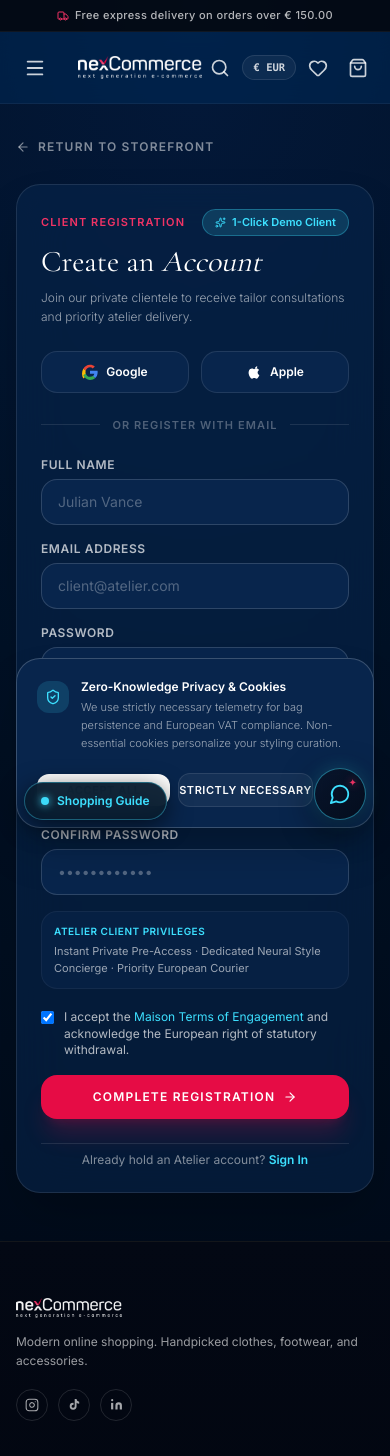
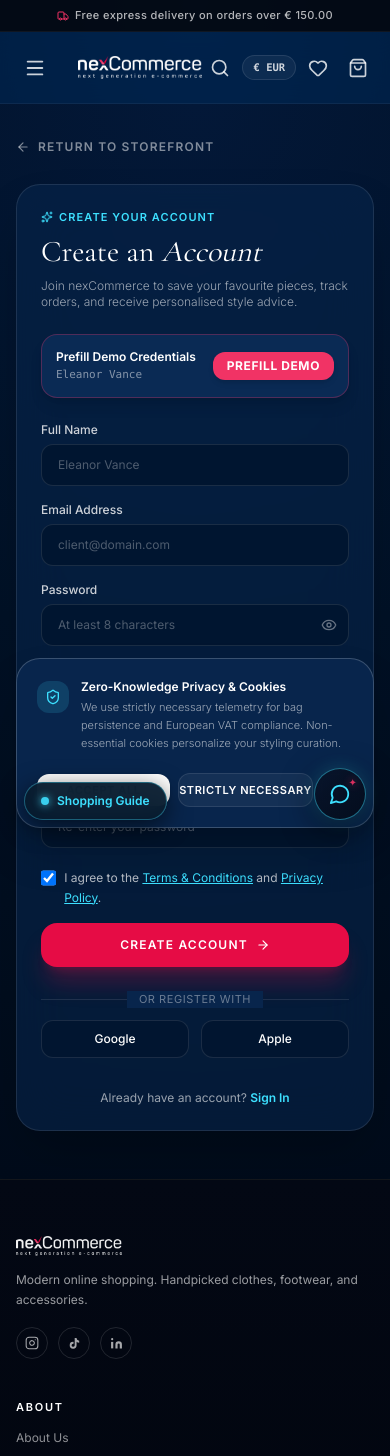
Before and after one commit to mustaquimrafid-bs23/nexcommerce.demo, a Next.js app: page /signup in a window 390 px wide. Shown: the top 1456 px of the page. Built offline with nearby package versions, Linux system fonts and the light colour scheme.

Commit message:
feat(auth): elevate Client Sign-Up with real-time password strength meter, clean UK copy, and success view

```diff
--- a/app/signup/page.tsx
+++ b/app/signup/page.tsx
@@ -3,14 +3,14 @@
 import React, { useState, Suspense } from 'react';
 import Link from 'next/link';
 import { useRouter, useSearchParams } from 'next/navigation';
-import { Eye, EyeOff, Sparkles, ArrowRight, AlertCircle, CheckCircle2 } from 'lucide-react';
+import { Eye, EyeOff, Sparkles, ArrowRight, AlertCircle, CheckCircle2, ShoppingBag, User } from 'lucide-react';
 import { AuthLayout } from '@/components/auth/AuthLayout';
 import { PasswordStrengthMeter } from '@/components/auth/PasswordStrengthMeter';
 
 function SignUpContent() {
   const router = useRouter();
   const searchParams = useSearchParams();
-  const nextUrl = searchParams.get('next') || '/account';
+  const nextUrl = searchParams?.get('next') || '/account';
 
   const [fullName, setFullName] = useState('');
   const [email, setEmail] = useState('');
@@ -23,8 +23,8 @@ function SignUpContent() {
   const [isSuccess, setIsSuccess] = useState(false);
 
   const handleQuickDemo = () => {
-    setFullName('Julian Vance');
-    setEmail('julian.vance@atelier-client.de');
+    setFullName('Eleanor Vance');
+    setEmail('eleanor.vance@nexcommerce.ai');
     setPassword('Atelier2026!');
     setConfirmPassword('Atelier2026!');
     setError(null);
@@ -82,7 +82,7 @@ function SignUpContent() {
     }
 
     if (!agreeTerms) {
-      setError('Please accept the Maison Terms of Engagement.');
+      setError('Please accept the Terms & Conditions and Privacy Policy.');
       return;
     }
 
@@ -107,33 +107,37 @@ function SignUpContent() {
 
   if (isSuccess) {
     return (
-      <div className="space-y-6 text-center py-8 max-w-md mx-auto">
-        <div className="w-16 h-16 rounded-full bg-accent-cyan/15 border border-accent-cyan/30 text-accent-cyan mx-auto flex items-center justify-center">
+      <div className="space-y-6 w-full max-w-md mx-auto text-center py-4">
+        <div className="w-16 h-16 rounded-3xl bg-accent-cyan/15 text-accent-cyan flex items-center justify-center mx-auto border border-accent-cyan/30 shadow-2xl">
           <CheckCircle2 size={32} />
         </div>
 
         <div className="space-y-2">
+          <span className="text-[11px] font-semibold uppercase tracking-widest text-accent-cyan">
+            Membership Activated
+          </span>
           <h2 className="font-editorial text-3xl sm:text-4xl text-white font-normal">
-            Welcome to the <span className="italic font-normal">Maison</span>
+            Welcome, <span className="italic font-normal">{fullName || 'Client'}</span>
           </h2>
-          <p className="text-xs text-white/60 leading-relaxed font-light">
-            Your client profile has been cryptographically provisioned. You now have full access to private pre-orders, bespoke styling, and continental delivery.
+          <p className="text-xs sm:text-sm text-white/70 font-light max-w-sm mx-auto leading-relaxed">
+            Your account has been created. You can now access tailored collections, saved pieces, and 24/7 style advisory.
           </p>
         </div>
 
-        <div className="pt-4 flex flex-col gap-3">
-          <button
-            type="button"
-            onClick={() => router.push(nextUrl)}
-            className="w-full py-3.5 rounded-2xl bg-accent-crimson hover:bg-accent-crimson/90 text-white text-xs font-semibold uppercase tracking-widest transition-all cursor-pointer shadow-xl shadow-accent-crimson/20"
+        <div className="pt-4 flex flex-col sm:flex-row gap-3 justify-center">
+          <Link
+            href="/account"
+            className="px-6 py-3.5 rounded-2xl bg-accent-crimson hover:bg-accent-crimson/90 text-white text-xs font-semibold uppercase tracking-widest transition-all shadow-xl shadow-accent-crimson/25 flex items-center justify-center gap-2"
           >
-            Enter Client Suite
-          </button>
+            <User size={14} />
+            <span>Go to My Account</span>
+          </Link>
           <Link
-            href="/profile"
-            className="w-full py-3 rounded-2xl bg-surface-card border border-white/10 hover:border-white/20 text-white text-xs font-medium transition-all text-center"
+            href="/category"
+            className="px-6 py-3.5 rounded-2xl bg-surface-navy border border-white/15 hover:border-white/30 text-white text-xs font-semibold uppercase tracking-widest transition-all flex items-center justify-center gap-2"
           >
-            Calibrate Your Style DNA (Optional)
+            <ShoppingBag size={14} />
+            <span>Explore Catalog</span>
           </Link>
         </div>
       </div>
@@ -144,191 +148,187 @@ function SignUpContent() {
     <div className="space-y-6 w-full max-w-md mx-auto">
       {/* Header */}
       <div className="space-y-2">
-        <div className="flex items-center justify-between">
-          <span className="text-[11px] font-semibold uppercase tracking-widest text-accent-pink">
-            Client Registration
+        <span className="text-[11px] font-semibold uppercase tracking-widest text-accent-cyan flex items-center gap-1.5">
+          <Sparkles size={12} />
+          <span>Create Your Account</span>
         </span>
-          <button
-            id="quickDemoBtn"
-            type="button"
-            onClick={handleQuickDemo}
-            className="inline-flex items-center gap-1.5 px-3 py-1 rounded-full bg-accent-cyan/15 hover:bg-accent-cyan/25 border border-accent-cyan/30 text-[11px] font-semibold text-accent-cyan transition-colors cursor-pointer"
-          >
-            <Sparkles size={11} />
-            <span>1-Click Demo Client</span>
-          </button>
-        </div>
-
         <h1 className="font-editorial text-3xl sm:text-4xl text-white font-normal">
           Create an <span className="italic font-normal">Account</span>
         </h1>
-        <p className="text-xs text-white/60 leading-relaxed font-light">
-          Join our private clientele to receive tailor consultations and priority atelier delivery.
+        <p className="text-xs sm:text-sm text-white/60 font-light">
+          Join nexCommerce to save your favourite pieces, track orders, and receive personalised style advice.
         </p>
+      </div>
+
+      {/* 1-Click Demo Fill Pill */}
+      <div className="p-3.5 rounded-2xl bg-surface-navy border border-accent-pink/30 flex items-center justify-between gap-3 shadow-lg">
+        <div className="space-y-0.5">
+          <div className="text-xs font-semibold text-white">Prefill Demo Credentials</div>
+          <div className="text-[11px] text-white/50 font-mono">Eleanor Vance</div>
+        </div>
+        <button
+          type="button"
+          onClick={handleQuickDemo}
+          className="px-3.5 py-1.5 rounded-xl bg-accent-pink text-white hover:opacity-90 text-xs font-bold uppercase tracking-wider transition-all cursor-pointer shadow-md hover:scale-105"
+        >
+          Prefill Demo
+        </button>
       </div>
 
       {/* Error Alert */}
       {error && (
-        <div className="p-3.5 rounded-2xl bg-rose-950/60 border border-rose-500/30 text-rose-300 text-xs flex items-center gap-2.5">
-          <AlertCircle size={15} className="shrink-0" />
+        <div className="p-3.5 rounded-2xl bg-accent-crimson/15 border border-accent-crimson/40 text-xs text-white flex items-center gap-2.5">
+          <AlertCircle size={15} className="text-accent-pink shrink-0" />
           <span>{error}</span>
         </div>
       )}
 
-      {/* SSO Buttons */}
-      <div className="grid grid-cols-2 gap-3">
-        <button
-          type="button"
-          onClick={() => handleSso('Google')}
-          className="p-3 rounded-2xl bg-surface-card border border-white/10 hover:border-white/25 text-white text-xs font-semibold flex items-center justify-center gap-2 transition-all cursor-pointer hover:bg-white/[0.04]"
-        >
-          <svg className="w-4 h-4" viewBox="0 0 24 24">
-            <path
-              fill="#EA4335"
-              d="M12 5c1.6 0 3 .6 4.1 1.7l3.1-3.1C17.3 1.8 14.8 1 12 1 7.5 1 3.7 3.6 1.9 7.3l3.7 2.9C6.5 7.3 9 5 12 5z"
-            />
-            <path
-              fill="#4285F4"
-              d="M23.5 12.3c0-.8-.1-1.6-.2-2.3H12v4.5h6.5c-.3 1.5-1.1 2.8-2.4 3.7l3.7 2.9c2.2-2 3.7-5 3.7-8.8z"
-            />
-            <path
-              fill="#FBBC05"
-              d="M5.6 14.8c-.2-.7-.4-1.5-.4-2.3s.2-1.6.4-2.3L1.9 7.3C.7 9.7 0 12 0 14.5s.7 4.8 1.9 7.2l3.7-2.9z"
-            />
-            <path
-              fill="#34A853"
-              d="M12 24c3.2 0 6-1.1 8-3l-3.7-2.9c-1.1.7-2.5 1.2-4.3 1.2-3 0-5.5-2.3-6.4-5.2L1.9 17C3.7 20.7 7.5 24 12 24z"
-            />
-          </svg>
-          <span>Google</span>
-        </button>
-
-        <button
-          type="button"
-          onClick={() => handleSso('Apple')}
-          className="p-3 rounded-2xl bg-surface-card border border-white/10 hover:border-white/25 text-white text-xs font-semibold flex items-center justify-center gap-2 transition-all cursor-pointer hover:bg-white/[0.04]"
-        >
-          <svg className="w-4 h-4 fill-current" viewBox="0 0 24 24">
-            <path d="M18.71 19.5c-.83 1.24-1.71 2.45-3.05 2.47-1.34.03-1.77-.79-3.29-.79-1.53 0-2 .77-3.27.82-1.31.05-2.3-1.32-3.14-2.53C4.25 17 2.94 12.45 4.7 9.39c.87-1.52 2.43-2.48 4.12-2.51 1.28-.02 2.5.87 3.29.87.78 0 2.26-1.07 3.81-.91.65.03 2.47.26 3.64 1.98-.09.06-2.17 1.28-2.15 3.81.03 3.02 2.65 4.03 2.68 4.04-.03.07-.42 1.44-1.38 2.83M15.97 6.38c.62-.76 1.05-1.81.93-2.87-.91.04-2.02.61-2.67 1.37-.58.67-1.08 1.75-.95 2.78 1.02.08 2.06-.52 2.69-1.28z" />
-          </svg>
-          <span>Apple</span>
-        </button>
-      </div>
-
-      <div className="flex items-center gap-3">
-        <div className="h-px flex-1 bg-white/10" />
-        <span className="text-[11px] font-semibold tracking-widest uppercase text-white/30">Or register with email</span>
-        <div className="h-px flex-1 bg-white/10" />
-      </div>
-
-      {/* Main Registration Form */}
+      {/* Form */}
       <form onSubmit={handleSubmit} className="space-y-4">
+        {/* Full Name Field */}
         <div className="space-y-1.5">
-          <label className="text-xs font-semibold uppercase tracking-wider text-white/70 block">
+          <label className="text-xs font-medium text-white/80 block">
             Full Name
           </label>
           <input
             type="text"
             value={fullName}
             onChange={(e) => setFullName(e.target.value)}
-            placeholder="Julian Vance"
-            className="w-full px-4 py-3 rounded-2xl bg-surface-card border border-white/15 focus:border-accent-pink/60 text-white placeholder-white/30 text-sm outline-none transition-all"
+            placeholder="Eleanor Vance"
+            required
+            className="w-full px-4 py-3 rounded-xl bg-obsidian-950/80 border border-white/10 text-white text-xs placeholder:text-white/30 focus:border-accent-cyan focus:outline-none transition-colors"
           />
         </div>
 
+        {/* Email Field */}
         <div className="space-y-1.5">
-          <label className="text-xs font-semibold uppercase tracking-wider text-white/70 block">
+          <label className="text-xs font-medium text-white/80 block">
             Email Address
           </label>
           <input
             type="email"
             value={email}
             onChange={(e) => setEmail(e.target.value)}
-            placeholder="client@atelier.com"
-            className="w-full px-4 py-3 rounded-2xl bg-surface-card border border-white/15 focus:border-accent-pink/60 text-white placeholder-white/30 text-sm outline-none transition-all"
+            placeholder="client@domain.com"
+            required
+            className="w-full px-4 py-3 rounded-xl bg-obsidian-950/80 border border-white/10 text-white text-xs placeholder:text-white/30 focus:border-accent-cyan focus:outline-none transition-colors"
           />
         </div>
 
+        {/* Password Field */}
         <div className="space-y-1.5">
-          <label className="text-xs font-semibold uppercase tracking-wider text-white/70 block">
+          <div className="flex items-center justify-between text-xs">
+            <label className="font-medium text-white/80">
               Password
             </label>
+          </div>
           <div className="relative">
             <input
               type={showPassword ? 'text' : 'password'}
               value={password}
               onChange={(e) => setPassword(e.target.value)}
-              placeholder="••••••••••••"
-              className="w-full px-4 py-3 pr-11 rounded-2xl bg-surface-card border border-white/15 focus:border-accent-pink/60 text-white placeholder-white/30 text-sm outline-none transition-all"
+              placeholder="At least 8 characters"
+              required
+              className="w-full px-4 py-3 rounded-xl bg-obsidian-950/80 border border-white/10 text-white text-xs placeholder:text-white/30 focus:border-accent-cyan focus:outline-none transition-colors pr-10"
             />
             <button
               type="button"
               onClick={() => setShowPassword(!showPassword)}
-              className="absolute right-3.5 top-1/2 -translate-y-1/2 text-white/40 hover:text-white transition-colors"
+              className="absolute right-3 top-1/2 -translate-y-1/2 text-white/40 hover:text-white transition-colors"
+              aria-label={showPassword ? 'Hide password' : 'Show password'}
             >
               {showPassword ? <EyeOff size={16} /> : <Eye size={16} />}
             </button>
           </div>
-          {/* Live Strength Meter */}
+          {/* Real-Time Password Strength Meter */}
           <PasswordStrengthMeter password={password} />
         </div>
 
-        <div className="space-y-1.5">
-          <label className="text-xs font-semibold uppercase tracking-wider text-white/70 block">
+        {/* Confirm Password Field */}
+        <div className="space-y-1.5 pt-1">
+          <label className="text-xs font-medium text-white/80 block">
             Confirm Password
           </label>
           <input
-            type="password"
+            type={showPassword ? 'text' : 'password'}
             value={confirmPassword}
             onChange={(e) => setConfirmPassword(e.target.value)}
-            placeholder="••••••••••••"
-            className="w-full px-4 py-3 rounded-2xl bg-surface-card border border-white/15 focus:border-accent-pink/60 text-white placeholder-white/30 text-sm outline-none transition-all"
+            placeholder="Re-enter your password"
+            required
+            className="w-full px-4 py-3 rounded-xl bg-obsidian-950/80 border border-white/10 text-white text-xs placeholder:text-white/30 focus:border-accent-cyan focus:outline-none transition-colors"
           />
         </div>
 
-        <div className="p-3 rounded-2xl bg-surface-navy/40 border border-white/5 space-y-1 text-[11px] text-white/60">
-          <div className="font-semibold text-accent-cyan uppercase tracking-wider text-[10px]">
-            Atelier Client Privileges
-          </div>
-          <p>
-            Instant Private Pre-Access &middot; Dedicated Neural Style Concierge &middot; Priority European Courier
-          </p>
-        </div>
-
-        <div className="pt-1">
-          <label className="flex items-start gap-2.5 text-xs text-white/70 cursor-pointer">
+        {/* Terms Agreement */}
+        <div className="flex items-start gap-2 pt-1">
           <input
             type="checkbox"
+            id="agreeTerms"
             checked={agreeTerms}
             onChange={(e) => setAgreeTerms(e.target.checked)}
-              className="mt-0.5 rounded bg-surface-card border-white/20 text-accent-pink focus:ring-0"
+            className="w-4 h-4 rounded bg-obsidian-950 border border-white/20 text-accent-pink focus:ring-0 cursor-pointer mt-0.5"
           />
-            <span className="leading-snug">
-              I accept the <Link href="/terms" className="text-accent-cyan hover:underline">Maison Terms of Engagement</Link> and acknowledge the European right of statutory withdrawal.
-            </span>
+          <label htmlFor="agreeTerms" className="text-xs text-white/70 cursor-pointer select-none leading-relaxed">
+            I agree to the{' '}
+            <Link href="/terms" className="text-accent-cyan underline hover:text-white">
+              Terms &amp; Conditions
+            </Link>{' '}
+            and{' '}
+            <Link href="/privacy" className="text-accent-cyan underline hover:text-white">
+              Privacy Policy
+            </Link>
+            .
           </label>
         </div>
 
+        {/* Submit Button */}
         <button
           type="submit"
           disabled={isLoading}
-          className="w-full py-3.5 rounded-2xl bg-accent-crimson hover:bg-accent-crimson/90 disabled:opacity-50 text-white text-xs font-semibold uppercase tracking-widest flex items-center justify-center gap-2 transition-all shadow-xl shadow-accent-crimson/20 cursor-pointer"
+          className="w-full py-3.5 rounded-2xl bg-accent-crimson hover:bg-accent-crimson/90 text-white text-xs font-semibold uppercase tracking-widest transition-all cursor-pointer shadow-xl shadow-accent-crimson/25 flex items-center justify-center gap-2 disabled:opacity-50 hover:scale-[1.02]"
         >
           {isLoading ? (
-            <span>Creating Atelier Identity...</span>
+            <span>Creating account...</span>
           ) : (
             <>
-              <span>Complete Registration</span>
+              <span>Create Account</span>
               <ArrowRight size={14} />
             </>
           )}
         </button>
       </form>
 
+      {/* Alternative Social SSO */}
+      <div className="space-y-3 pt-2">
+        <div className="relative flex items-center justify-center">
+          <div className="border-t border-white/10 w-full" />
+          <span className="bg-surface-card px-3 text-[11px] text-white/40 uppercase tracking-wider absolute">
+            Or register with
+          </span>
+        </div>
+
+        <div className="grid grid-cols-2 gap-3 pt-2">
+          <button
+            type="button"
+            onClick={() => handleSso('Google')}
+            className="py-2.5 px-4 rounded-xl bg-obsidian-950/70 border border-white/10 hover:border-white/25 text-white text-xs font-medium flex items-center justify-center gap-2 transition-all cursor-pointer"
+          >
+            <span>Google</span>
+          </button>
+          <button
+            type="button"
+            onClick={() => handleSso('Apple')}
+            className="py-2.5 px-4 rounded-xl bg-obsidian-950/70 border border-white/10 hover:border-white/25 text-white text-xs font-medium flex items-center justify-center gap-2 transition-all cursor-pointer"
+          >
+            <span>Apple</span>
+          </button>
+        </div>
+      </div>
+
       {/* Switch to Sign In */}
-      <div className="pt-2 text-center text-xs text-white/50 border-t border-white/10">
-        <span>Already hold an Atelier account? </span>
-        <Link href={`/signin${nextUrl ? `?next=${encodeURIComponent(nextUrl)}` : ''}`} className="text-accent-cyan font-semibold hover:underline">
+      <div className="text-center pt-2 text-xs text-white/60">
+        Already have an account?{' '}
+        <Link href="/signin" className="text-accent-cyan hover:underline font-semibold">
           Sign In
         </Link>
       </div>
@@ -338,14 +338,15 @@ function SignUpContent() {
 
 export default function SignUpPage() {
   return (
+    <Suspense fallback={<div className="min-h-screen flex items-center justify-center text-white">Loading...</div>}>
       <AuthLayout
-      quote="Simplicity is the keynote of all true elegance."
+        mode="signup"
+        quote="Fashion fades, only style remains the same."
         quoteAuthor="Coco Chanel"
-      mode="signup"
+        heroImage="/assets/images/lifestyle/auth_lifestyle.jpg"
       >
-      <Suspense fallback={<div className="p-8 text-center text-white/50 text-sm">Loading Client Portal...</div>}>
         <SignUpContent />
+      </AuthLayout>
     </Suspense>
-    </AuthLayout>
   );
 }
--- a/components/auth/PasswordStrengthMeter.tsx
+++ b/components/auth/PasswordStrengthMeter.tsx
@@ -18,10 +18,10 @@ export function PasswordStrengthMeter({ password }: PasswordStrengthMeterProps)
   if (hasNumberOrSymbol) score++;
 
   const getLabel = () => {
-    if (!password) return 'Security Level: Unentered';
-    if (score === 1) return 'Security Level: Fragile';
-    if (score === 2) return 'Security Level: Acceptable';
-    return 'Security Level: Atelier Cryptographic';
+    if (!password) return 'Security: Enter a password';
+    if (score === 1) return 'Security: Weak';
+    if (score === 2) return 'Security: Good';
+    return 'Security: Strong & Secure';
   };
 
   const getBarColor = (index: number) => {
@@ -57,7 +57,7 @@ export function PasswordStrengthMeter({ password }: PasswordStrengthMeterProps)
         </div>
         <div className={`flex items-center gap-1.5 ${hasNumberOrSymbol ? 'text-accent-cyan' : 'text-white/40'}`}>
           {hasNumberOrSymbol ? <Check size={12} /> : <X size={12} />}
-          <span>Number/Symbol</span>
+          <span>Number / Symbol</span>
         </div>
       </div>
     </div>
```
Also changed, not shown: 1 other file (tests, documents, lock files or other folders). Lines whose indentation alone changed are shown as unchanged.
